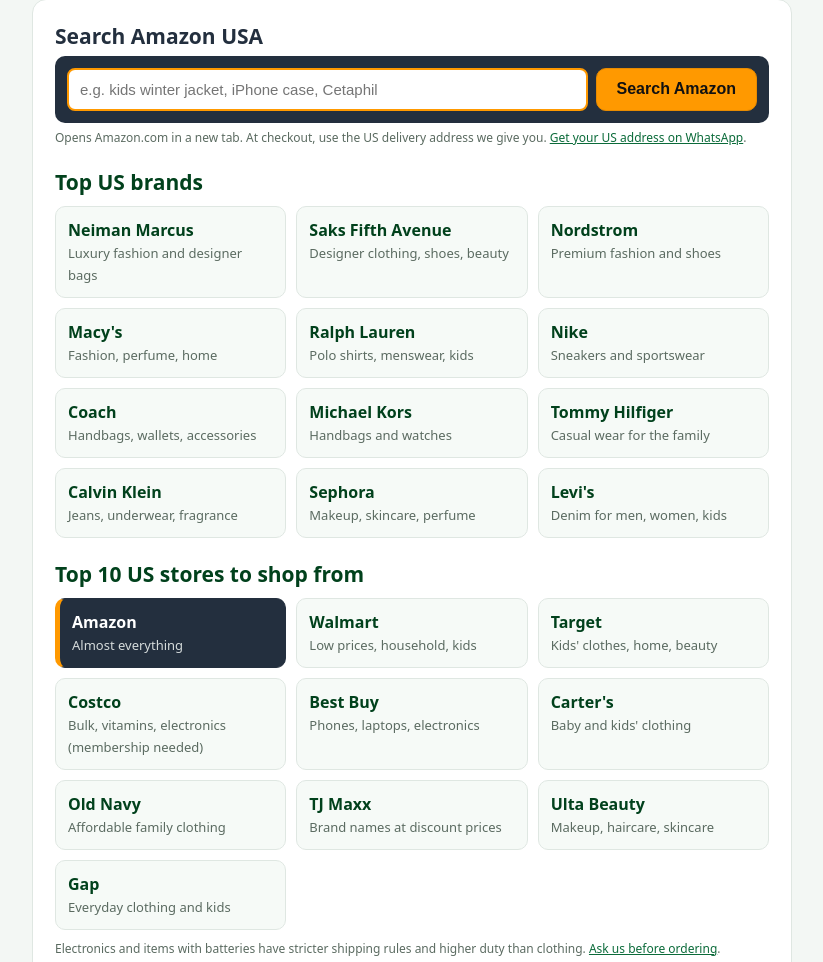
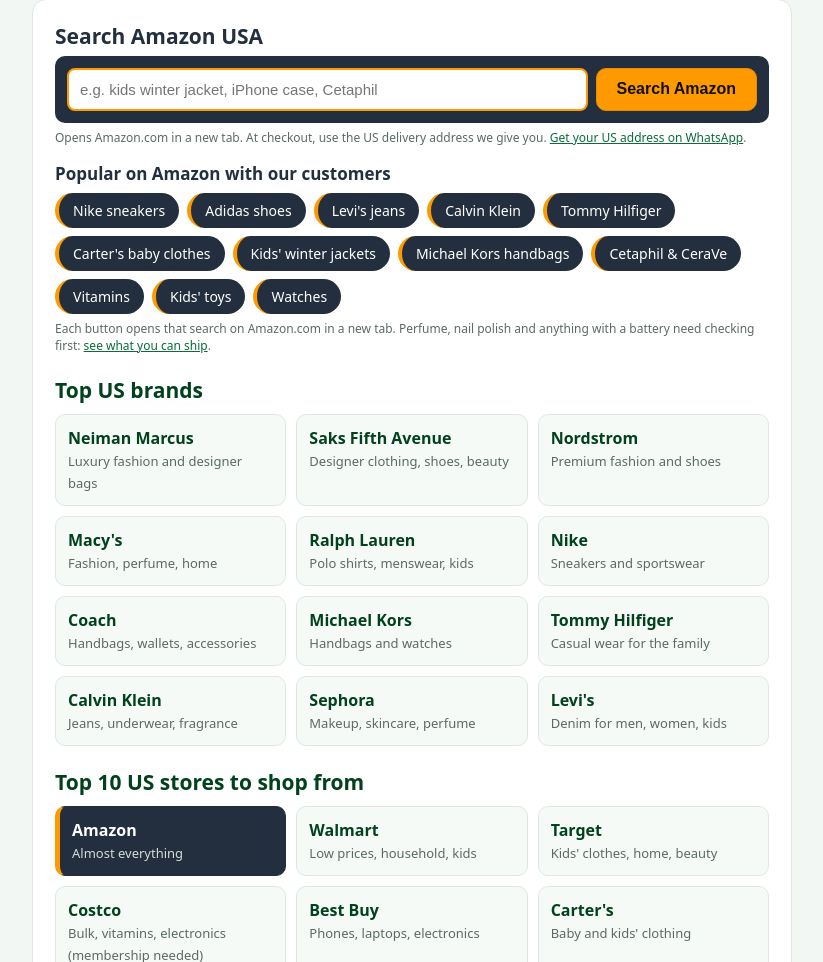
Before and after one commit to shaheenarifch-arch/shipping-calculator, a plain HTML site: page index.html in a window 1280 px wide. Shown: the part 1087-2049 px from the top of the page, without its empty margins (228-1051 px from the left). Drawn offline with Linux system fonts and the light colour scheme.

Commit message:
Home: add Popular on Amazon quick-search buttons under the Amazon search box
Co-Authored-By: Claude Opus 5.5 <noreply@anthropic.com>
Claude-Session: https://claude.ai/code/session_01Rp4YxhWiUJK49Hob5BciAu

```diff
--- a/index.html
+++ b/index.html
@@ -128,6 +128,23 @@ Questions? <a id="apk-wa-help" href="#" target="_blank" rel="noopener">Message u
 <button type="submit" class="go" style="margin-top:0;width:auto;padding:11px 20px">Search Amazon</button>
 </form>
 <span class="help" style="margin-top:6px">Opens Amazon.com in a new tab. At checkout, use the US delivery address we give you. <a href="https://wa.me/13137291534?text=Hi%20Authentic%20Pak%20USA%2C%20please%20send%20me%20a%20US%20delivery%20address." target="_blank" rel="noopener">Get your US address on WhatsApp</a>.</span>
+<h3 style="margin:16px 0 8px;font-size:17px;color:#232F3E">Popular on Amazon with our customers</h3>
+<div class="amz-chips">
+<a href="https://www.amazon.com/s?k=Nike+sneakers&amp;tag=get786-20" target="_blank" rel="sponsored noopener">Nike sneakers</a>
+<a href="https://www.amazon.com/s?k=Adidas+shoes&amp;tag=get786-20" target="_blank" rel="sponsored noopener">Adidas shoes</a>
+<a href="https://www.amazon.com/s?k=Levis+jeans&amp;tag=get786-20" target="_blank" rel="sponsored noopener">Levi's jeans</a>
+<a href="https://www.amazon.com/s?k=Calvin+Klein&amp;tag=get786-20" target="_blank" rel="sponsored noopener">Calvin Klein</a>
+<a href="https://www.amazon.com/s?k=Tommy+Hilfiger&amp;tag=get786-20" target="_blank" rel="sponsored noopener">Tommy Hilfiger</a>
+<a href="https://www.amazon.com/s?k=Carters+baby+clothes&amp;tag=get786-20" target="_blank" rel="sponsored noopener">Carter's baby clothes</a>
+<a href="https://www.amazon.com/s?k=kids+winter+jacket&amp;tag=get786-20" target="_blank" rel="sponsored noopener">Kids' winter jackets</a>
+<a href="https://www.amazon.com/s?k=Michael+Kors+handbag&amp;tag=get786-20" target="_blank" rel="sponsored noopener">Michael Kors handbags</a>
+<a href="https://www.amazon.com/s?k=Cetaphil+CeraVe+skincare&amp;tag=get786-20" target="_blank" rel="sponsored noopener">Cetaphil &amp; CeraVe</a>
+<a href="https://www.amazon.com/s?k=vitamins+supplements&amp;tag=get786-20" target="_blank" rel="sponsored noopener">Vitamins</a>
+<a href="https://www.amazon.com/s?k=toys+for+kids&amp;tag=get786-20" target="_blank" rel="sponsored noopener">Kids' toys</a>
+<a href="https://www.amazon.com/s?k=Fossil+watch&amp;tag=get786-20" target="_blank" rel="sponsored noopener">Watches</a>
+</div>
+<span class="help" style="margin-top:6px">Each button opens that search on Amazon.com in a new tab. Perfume, nail polish and anything with a battery need checking first: <a href="https://shipping.authenticpakusa.com/guide/#rules" target="_blank" rel="noopener">see what you can ship</a>.</span>
+<style>.apk-ship .amz-chips{display:flex;flex-wrap:wrap;gap:8px}.apk-ship .amz-chips a{display:inline-block;padding:8px 14px;border-radius:999px;background:#232F3E;color:#fff;text-decoration:none;font-size:14px;border-left:4px solid #FF9900}.apk-ship .amz-chips a:hover{background:#37475A}</style>
 <h2 style="margin:22px 0 10px;font-size:21px;color:#01411C">Top US brands</h2>
 <div class="sgrid">
 <a href="https://www.neimanmarcus.com" target="_blank" rel="noopener" class="store"><b>Neiman Marcus</b><span>Luxury fashion and designer bags</span></a>
```
